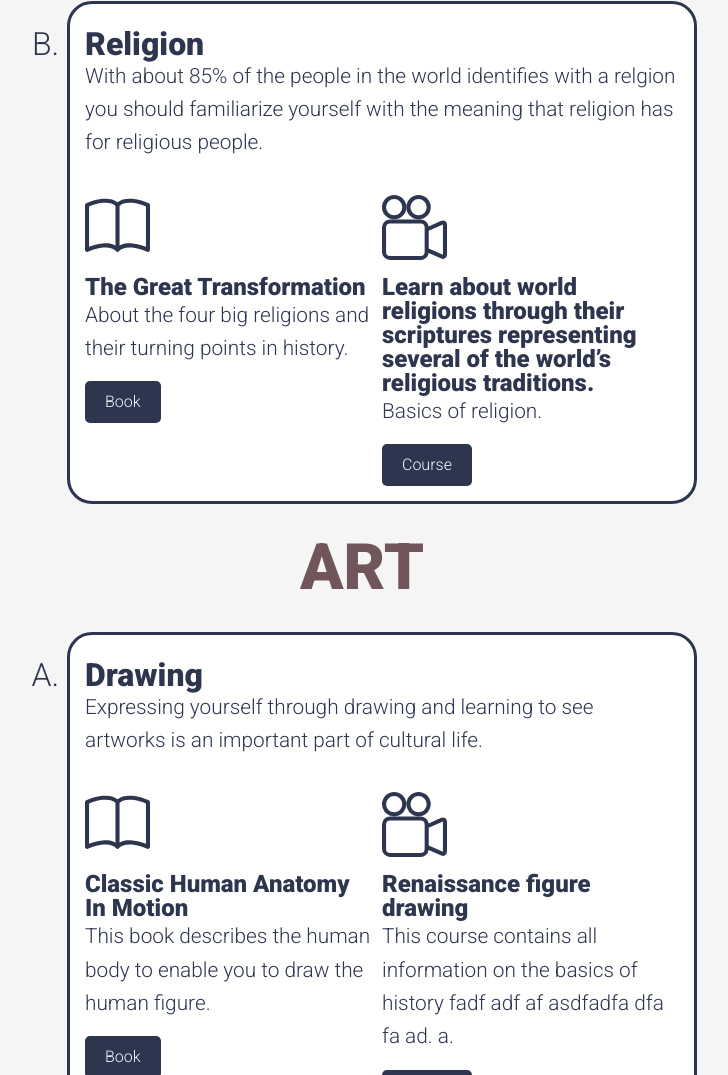
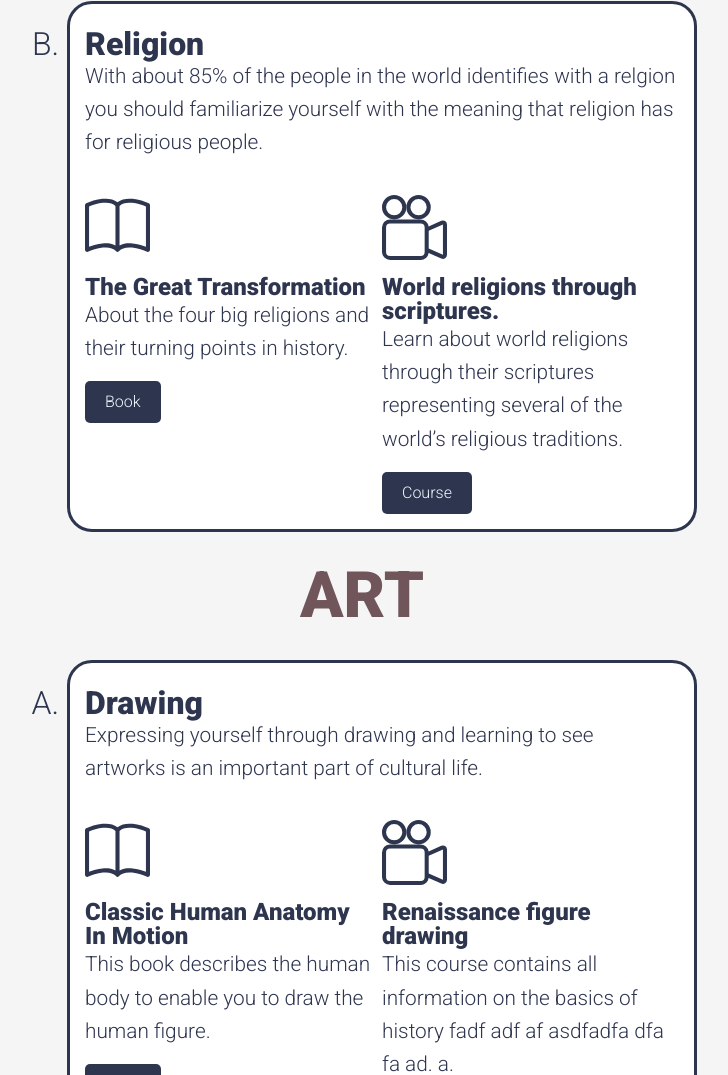
Before and after one commit to dncoso/dncoso.github.io, a plain HTML site: page index.html in a window 1280 px wide. Shown: the part 2238-3313 px from the top of the page, without its empty margins (278-1006 px from the left). Drawn offline with nearby package versions, Linux system fonts and the light colour scheme.

Commit message:
Update index.html

```diff
--- a/index.html
+++ b/index.html
@@ -108,7 +108,7 @@
                             </div>
                             <div>
                                  <svg xmlns="http://www.w3.org/2000/svg" width="65" height="65" fill="currentColor" class="bi bi-camera-reels" viewBox="0 0 16 16">  <path d="M6 3a3 3 0 1 1-6 0 3 3 0 0 1 6 0zM1 3a2 2 0 1 0 4 0 2 2 0 0 0-4 0z"/>  <path d="M9 6h.5a2 2 0 0 1 1.983 1.738l3.11-1.382A1 1 0 0 1 16 7.269v7.462a1 1 0 0 1-1.406.913l-3.111-1.382A2 2 0 0 1 9.5 16H2a2 2 0 0 1-2-2V8a2 2 0 0 1 2-2h7zm6 8.73V7.27l-3.5 1.555v4.35l3.5 1.556zM1 8v6a1 1 0 0 0 1 1h7.5a1 1 0 0 0 1-1V8a1 1 0 0 0-1-1H2a1 1 0 0 0-1 1z"/>  <path d="M9 6a3 3 0 1 0 0-6 3 3 0 0 0 0 6zM7 3a2 2 0 1 1 4 0 2 2 0 0 1-4 0z"/></svg>
-                                    <h5>Learn about world religions through their scriptures representing several of the world’s religious traditions.</h5><p class="description">Basics of religion.</p>
+                                    <h5>World religions through scriptures.</h5><p class="description">Learn about world religions through their scriptures representing several of the world’s religious traditions.</p>
                                     <a class="btn btn-accent" href="https://www.edx.org/xseries/harvardx-world-religions-through-scriptures" target="_blank">Course</a>
                             </div>
 
```
